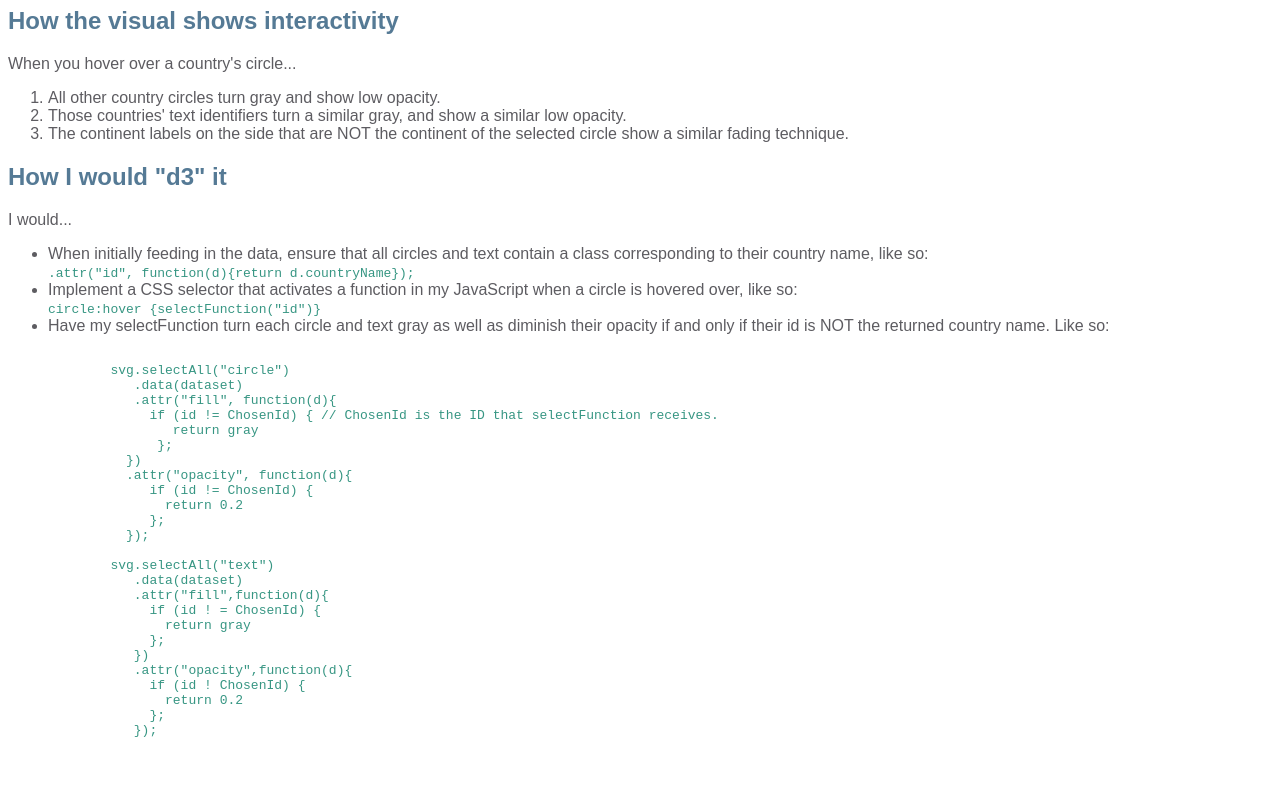
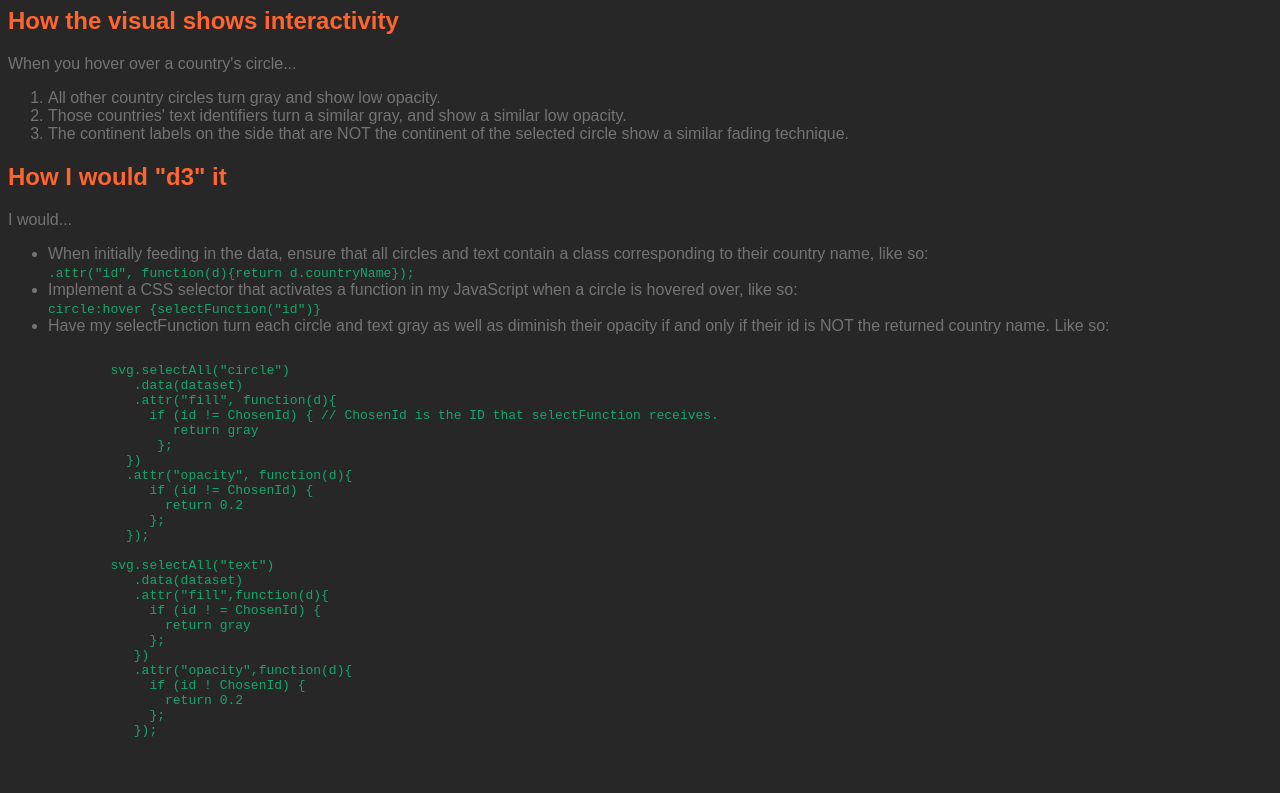
Before and after one commit to Xapakas/SeekingInteraction, a plain HTML site: page index.html in a window 1280 px wide. Shown: the part 73-866 px from the top of the page. Drawn offline with Linux system fonts and the light colour scheme.

Commit message:
Update seek.css
made colors not terrible

```diff
--- a/seek.css
+++ b/seek.css
@@ -1,13 +1,13 @@
 body {
-  /* background-color: #B1A296; */
+  background-color: #272727;
   font-family: sans-serif;
-  color: #5D5C61;
+  color: #747474;
 }
 
 h1, h2 {
-  color: #557A95;
+  color: #ff652f;
 }
 
 code {
-  color: #379683;
+  color: #14a76c;
 }
```
